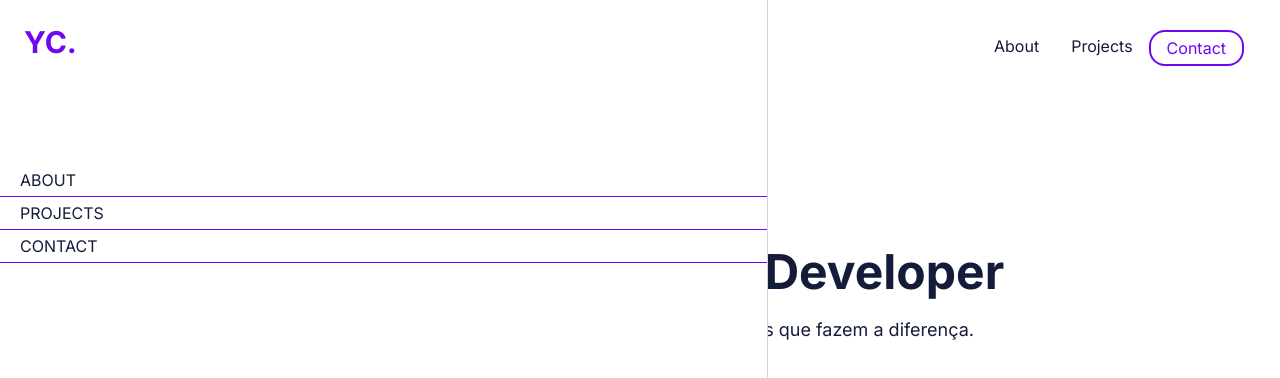
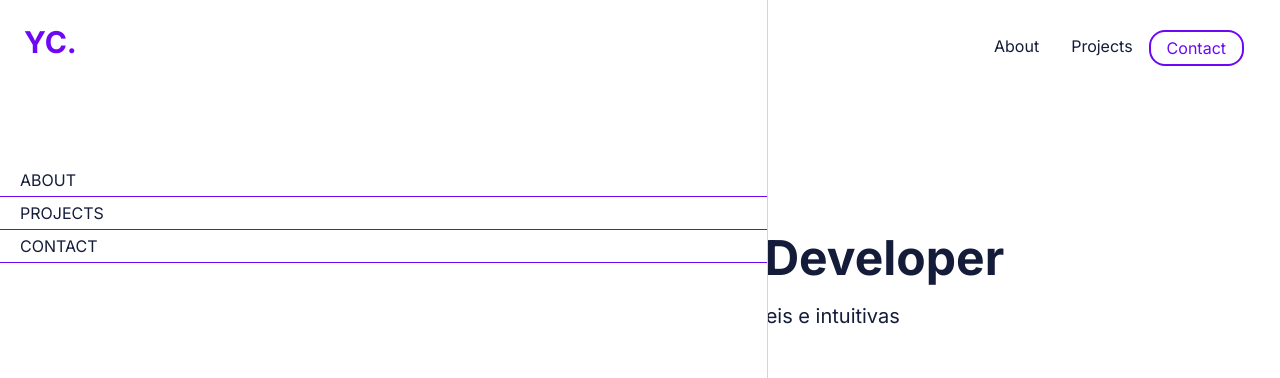
Before and after one commit to YuriCast/Personal-Portfolio, a Next.js app: page / in a window 1280 px wide. Shown: the top 378 px of the page. Built offline with nearby package versions, Linux system fonts and the light colour scheme.

Commit message:
adicionado components: about - contact - projects

```diff
--- /dev/null
+++ b/components/about.tsx
@@ -0,0 +1,7 @@
+import React from 'react'
+
+const About = () => {
+  return <div>About</div>
+}
+
+export default About
--- /dev/null
+++ b/components/contact.tsx
@@ -0,0 +1,7 @@
+import React from 'react'
+
+const Contact = () => {
+  return <div>Contact</div>
+}
+
+export default Contact
--- a/components/hero.tsx
+++ b/components/hero.tsx
@@ -4,13 +4,13 @@ const Hero = () => {
   return (
     <div className="text-[#141C3A]">
       <div className="mx-auto mt-[-200px] flex h-screen w-full max-w-[800px] flex-col justify-center text-center">
-        <h1 className="text-3xl font-bold sm:text-4xl md:text-5xl">
+        <h1 className="text-3xl font-bold md:text-5xl">
           Designer & Frontend Developer
         </h1>
-        <p className="max-sm mt-5 text-xs sm:text-sm md:text-lg">
-          Dedicado a desenvolver interfaces incríveis e intuitivas que fazem a
-          diferença.
-        </p>
+        <h3 className="mt-5 text-xl">
+          Dedicado a desenvolver interfaces incríveis e intuitivas <br /> que
+          fazem a diferença.
+        </h3>
       </div>
     </div>
   )
--- /dev/null
+++ b/components/projects.tsx
@@ -0,0 +1,7 @@
+import React from 'react'
+
+const Projects = () => {
+  return <div>Projects</div>
+}
+
+export default Projects
```
